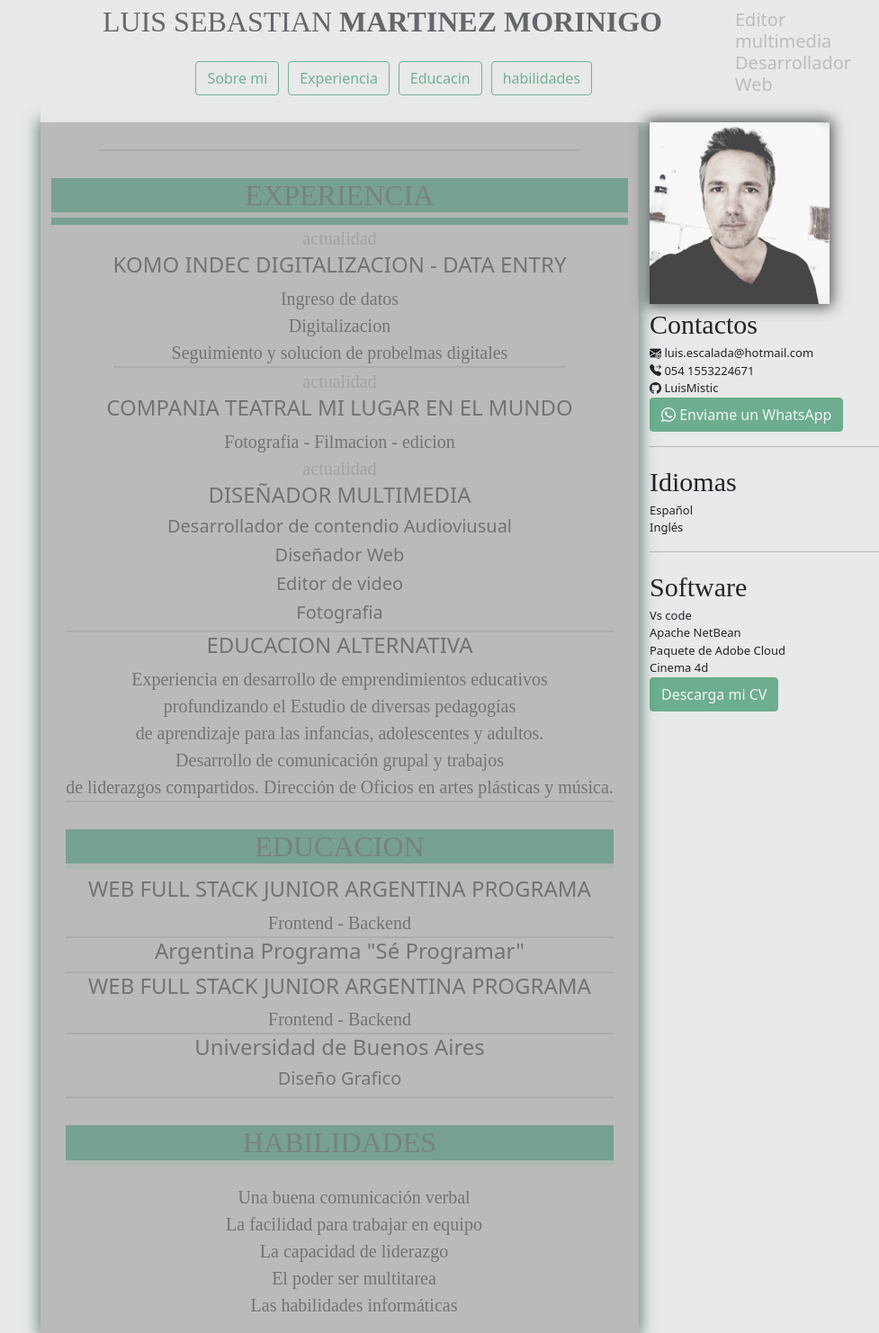
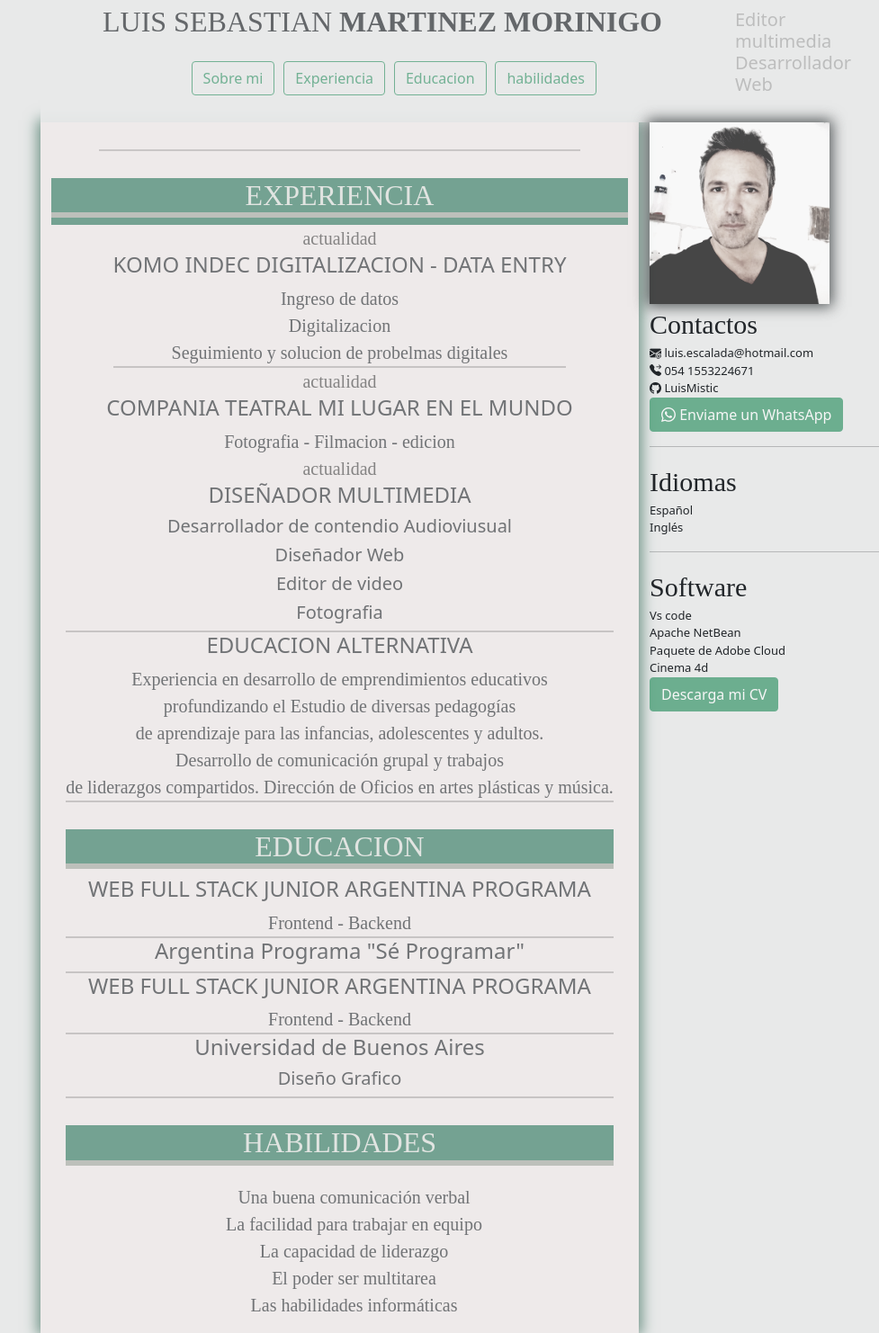
Before and after one commit to LuisMistic/frontendluism, a plain HTML site: page index.html in a window 1280 px wide. Shown: the part 20-1502 px from the top of the page at 90% size, without its empty margins (25-1002 px from the left). Drawn offline with nearby package versions, Linux system fonts and the light colour scheme.

Commit message:
organizando colores y contrastes

```diff
--- a/estilos.css
+++ b/estilos.css
@@ -62,7 +62,7 @@ img::after {
 }
 
 .card-naza {
-  background-color: #9b9b9b;
+  background-color: #f2eaea;
   box-shadow: 0 0 15px 3px #13523c;
   display: flex;
   justify-content: center;
@@ -75,7 +75,7 @@ img::after {
 h2 {
   font-family: roboto bold;
   border-bottom: solid 6.5px rgb(176, 167, 153);
-  filter: brightness(90%) contrast(170%) grayscale(80%) hue-rotate(10deg) invert(8%) opacity(80%) saturate(120%) sepia(6%);
+  filter: brightness(90%) contrast(170%) grayscale(80%) hue-rotate(10deg) invert(8%) opacity(90%) saturate(120%) sepia(6%);
 }
 
 .datosDeContacto {
@@ -123,7 +123,7 @@ li {
 }
 
 .actualidad {
-  filter: brightness(90%) contrast(170%) grayscale(80%) hue-rotate(10deg) invert(8%) opacity(30%) saturate(120%) sepia(6%);
+  filter: brightness(90%) contrast(170%) grayscale(80%) hue-rotate(10deg) invert(8%) opacity(80%) saturate(120%) sepia(6%);
 
 }
 
@@ -156,7 +156,7 @@ li {
 
 .habilidad {
   background: #106648;
-  filter: opacity(80%);
+  filter: opacity(90%);
   margin-top: 30px;
   margin-bottom: 20px;
   padding-left: 0 !important;
@@ -166,7 +166,7 @@ li {
 
 .edu {
   background: #106648;
-  filter: opacity(80%);
+  filter: opacity(90%);
   margin-top: 30px;
   padding-left: 0 !important;
   padding-right: 0 !important;
@@ -176,9 +176,16 @@ li {
 
 .exp {
   background: #106648;
-  filter: opacity(80%);
+  filter: opacity(90%);
   margin-top: 30px;
   padding-left: 0 !important;
   padding-right: 0 !important;
   width: 100% !important;
+
+
 }
+
+.color {
+
+   color: white;
+}
--- a/index.html
+++ b/index.html
@@ -39,7 +39,7 @@
                   <a class="btn btn-outline-success" type="submit" href="#experiencia">Experiencia</a>
                 </li>
                 <li>
-                  <a class="btn btn-outline-success" type="submit" href="#educación">Educacin</a>
+                  <a class="btn btn-outline-success" type="submit" href="#educación">Educacion</a>
                 </li>
                 <li>
                   <a class="btn btn-outline-success" type="submit" href="#habilidades">habilidades</a>
@@ -84,7 +84,7 @@
         <!-- seccion 2 experiencias -->
         <div id="experiencia"></div>
         <div class="exp" >
-          <h2>EXPERIENCIA</h2>
+          <h2 class="color">EXPERIENCIA</h2>
         </div>
           <div>
             <p class="actualidad">actualidad</p>
@@ -149,7 +149,7 @@
 
 
              <div class="edu">
-            <h2 class="hab animate__bounceIn">EDUCACION</h2>
+            <h2  class="color">EDUCACION</h2>
             </div>
             <h4>WEB FULL STACK JUNIOR ARGENTINA PROGRAMA</h4>
             <p>Frontend - Backend</p>
@@ -168,7 +168,7 @@
 
           <div id="habilidades"></div>
           <div class="habilidad">
-          <h2 class="hab animate__bounceIn">HABILIDADES</h2>
+          <h2 class="color">HABILIDADES</h2>
            </div>
            <ul>
           <li>
```
